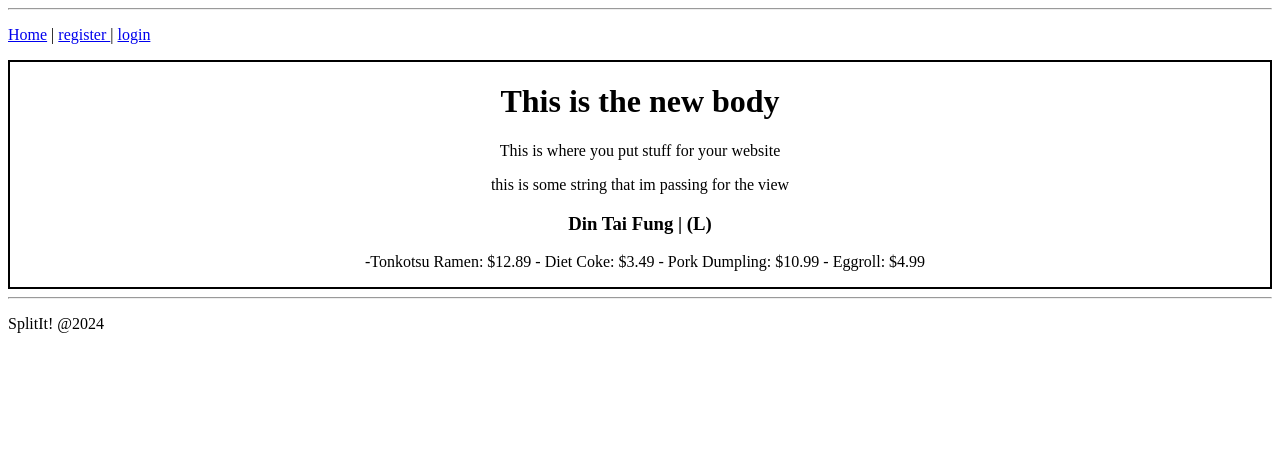
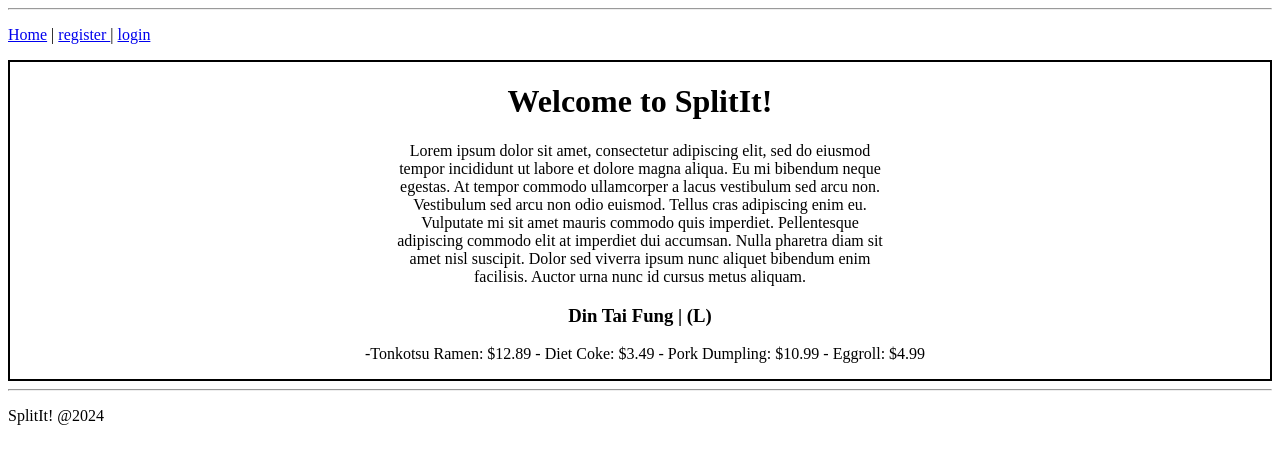
Before and after one commit to BlackDeath12/Split-it, a Django app: page / in a window 1280 px wide. Shown: the top 464 px of the page. Run offline with Django 5.2, Linux system fonts and the light colour scheme; data comes from the database, SQL or seed files in the repository; both versions use the stored data as it was after the commit.

Commit message:
Version for hackaton

```diff
--- a/SplitIt/src/split/templates/split/form_checkbox.html
+++ b/SplitIt/src/split/templates/split/form_checkbox.html
@@ -3,10 +3,10 @@
 {% block content %}
 
 <body>
-    <form action="" method="post">
+    <form action="{% url 'payment' %}" method="post">
         {%csrf_token%}
         {{form.as_p}}
-        <button type="submit">submit</button>
+        <button type="submit" name="complete">Complete</button>
     </form>
 </body>
 
--- a/SplitIt/src/templates/personal/home.html
+++ b/SplitIt/src/templates/personal/home.html
@@ -3,10 +3,12 @@
 {% block content %}
 
 <div style="border: 2px solid #000; text-align: center;">
-    <h1>This is the new body</h1>
-    <p>This is where you put stuff for your website</p>
+    <h1>Welcome to SplitIt!</h1>
+    <p style="text-align: center; width: 500px; margin: auto;">
+        Lorem ipsum dolor sit amet, consectetur adipiscing elit, sed do eiusmod tempor incididunt ut labore et dolore magna aliqua. Eu mi bibendum neque egestas. At tempor commodo ullamcorper a lacus vestibulum sed arcu non. Vestibulum sed arcu non odio euismod. Tellus cras adipiscing enim eu. Vulputate mi sit amet mauris commodo quis imperdiet. Pellentesque adipiscing commodo elit at imperdiet dui accumsan. Nulla pharetra diam sit amet nisl suscipit. Dolor sed viverra ipsum nunc aliquet bibendum enim facilisis. Auctor urna nunc id cursus metus aliquam.
+    </p>
 
-    {{some_string}}
+    <!-- {{some_string}} -->
 
     {% for question in questions %}
         {% include 'personal/snippets/body_snippet.html' with value=question %}
--- a/SplitIt/src/templates/personal/payment.html
+++ b/SplitIt/src/templates/personal/payment.html
@@ -3,7 +3,8 @@
 {% block content %}
 
 <div style="text-align: center;">
-    <h1>Payment page here (WIP)</h1>
+    <h2>Your total with tax: $9.16</h2>
+    <h2>Your total with 15% tip: $10.43</h2>
 </div>
 
 {% endblock content%}
```
Also changed, not shown: SplitIt/src/split/forms.py (+12 -5 lines), SplitIt/src/split/models.py (+8 -0 lines), SplitIt/src/split/views.py (+15 -0 lines), SplitIt/src/db.sqlite3.
